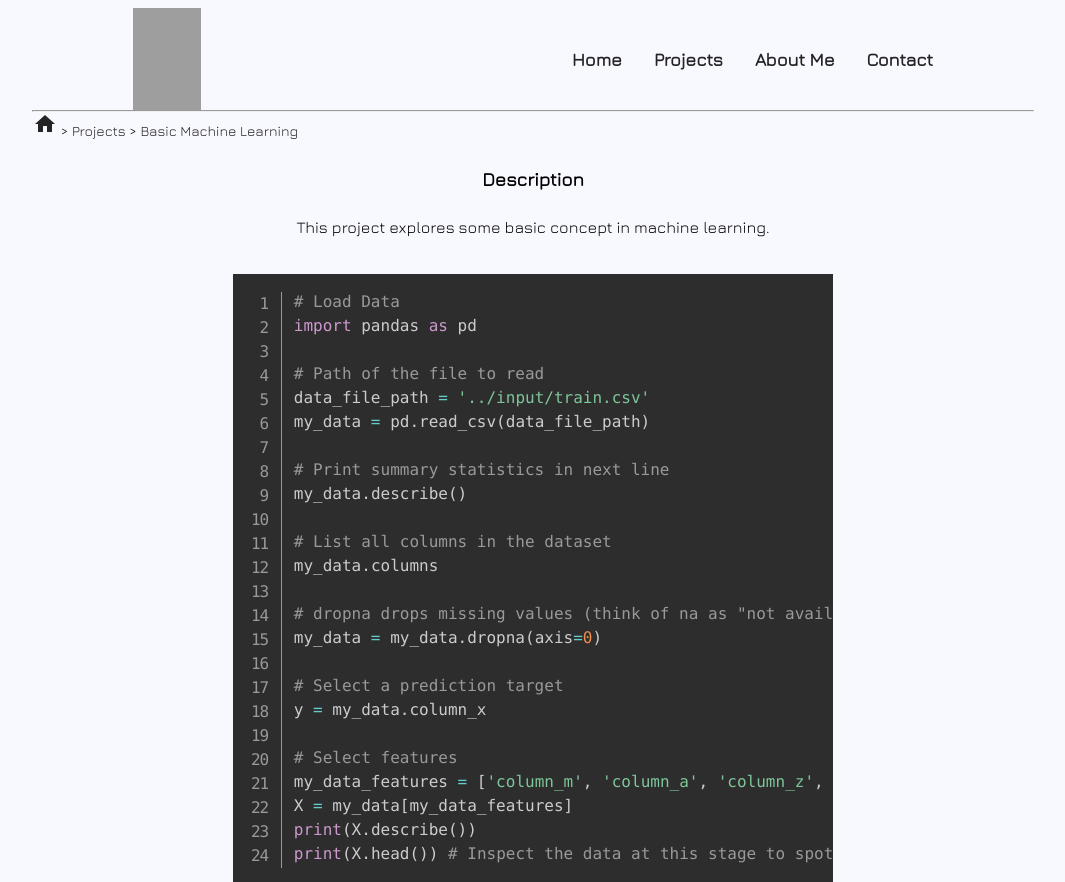
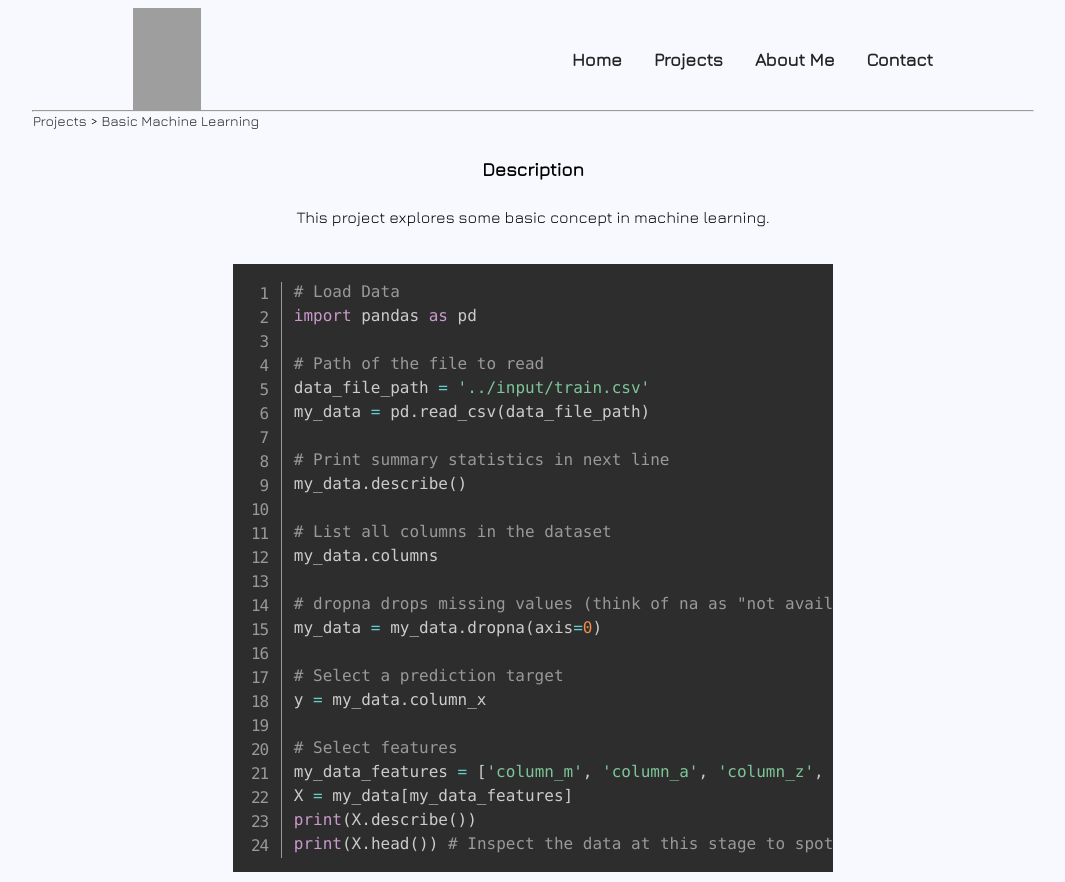
Before and after one commit to CodingAero/Portfolio, a plain HTML site: page projects/basic_machine_learning.html in a window 1280 px wide. Shown: the top 882 px of the page, without its empty margins (107-1172 px from the left). Drawn offline with nearby package versions, Linux system fonts and the light colour scheme; grey boxes are pictures that could not be loaded.

Commit message:
Home icon looks bad, GONE!

```diff
--- a/projects/basic_machine_learning.html
+++ b/projects/basic_machine_learning.html
@@ -7,8 +7,6 @@
     <title>Mike Smith</title>
     <link rel="icon" type="image/" href="https://mikesmith.space/image/m_background.png">
     <link rel="stylesheet" href="https://fonts.googleapis.com/css?family=Jura">
-    <!-- Home icon -->
-    <link rel="stylesheet" href="https://fonts.googleapis.com/icon?family=Material+Icons">
     <!-- <link rel="stylesheet" href="https://mikesmith.space/style/style.css"> -->
     <link rel="stylesheet" href="../style/style.css">
     <!-- Prism.js CSS -->
@@ -43,7 +41,6 @@
 
     <section id="path" class="trail">
         <div class="trail-path">
-            <a href="https://mikesmith.space/"><i class="material-icons">home</i></a> >
             <a href="https://mikesmith.space/projects.html">Projects</a> >
             <a href="https://mikesmith.space/projects/basic_machine_learning.html">Basic Machine Learning</a>
         </div>
```
